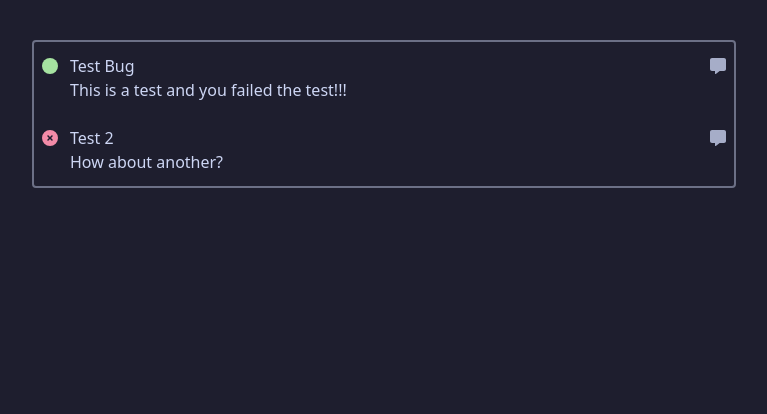
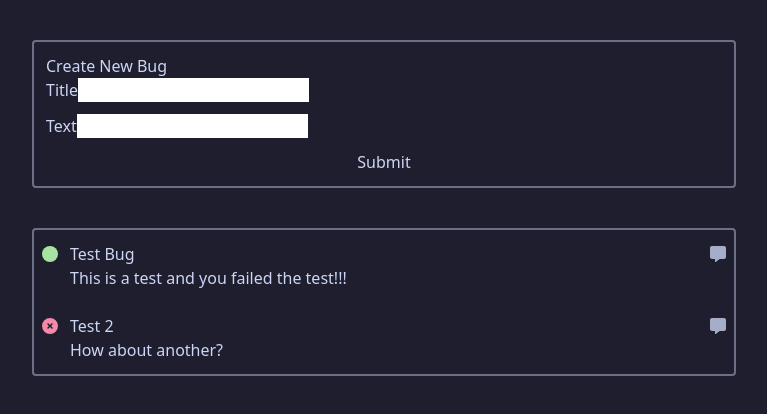
Before and after one commit to Dylan-Clarry/bug-tracker, a React (Vite) app: page / in a window 1280 px wide. Shown: the top 414 px of the page, without its empty margins (256-1023 px from the left). Built offline with nearby package versions, Linux system fonts and the light colour scheme.

Commit message:
prettierrc added; form working

```diff
--- a/src/App.tsx
+++ b/src/App.tsx
@@ -1,9 +1,29 @@
 import BugList from "./Components/BugList";
+import { useState } from "react";
+import Form from "./Components/Form";
+
+const testBugList: Bug[] = [
+  {
+    id: 1,
+    title: "Test Bug",
+    text: "This is a test and you failed the test!!!",
+    closed: false,
+  },
+  {
+    id: 2,
+    title: "Test 2",
+    text: "How about another?",
+    closed: true,
+  },
+];
 
 function App() {
+  const [bugList, setBugList] = useState<Bug[]>(testBugList);
+
   return (
-    <div className="App bg-cat-base h-screen">
-      <BugList />
+    <div className="App h-screen bg-cat-base text-cat-text">
+      <Form bugList={bugList} setBugList={setBugList} />
+      <BugList bugList={bugList} setBugList={setBugList} />
     </div>
   );
 }
--- a/src/Components/BugEntry.tsx
+++ b/src/Components/BugEntry.tsx
@@ -13,12 +13,18 @@ interface IBugEntryProps {
 
 const BugEntry: React.FC<IBugEntryProps> = ({ bug }) => {
     return (
-    <div className="BugEntry flex flex-row text-cat-text py-3">
+        <div className="BugEntry flex flex-row py-3">
             <div className="pl-2">
                 {bug.closed ? (
-          <FontAwesomeIcon className="text-cat-red" icon={faCircleXmark} />
+                    <FontAwesomeIcon
+                        className="text-cat-red"
+                        icon={faCircleXmark}
+                    />
                 ) : (
-          <FontAwesomeIcon className="text-cat-green" icon={faCircle} />
+                    <FontAwesomeIcon
+                        className="text-cat-green"
+                        icon={faCircle}
+                    />
                 )}
             </div>
             <div className="px-3 grow">
@@ -26,7 +32,10 @@ const BugEntry: React.FC<IBugEntryProps> = ({ bug }) => {
                 <p>{bug.text}</p>
             </div>
             <div className="pr-2">
-        <FontAwesomeIcon className="text-cat-subtext0" icon={faMessage} />
+                <FontAwesomeIcon
+                    className="text-cat-subtext0"
+                    icon={faMessage}
+                />
             </div>
         </div>
     );
--- a/src/Components/BugList.tsx
+++ b/src/Components/BugList.tsx
@@ -1,25 +1,12 @@
-import React from "react";
-import { useState } from "react";
+import React, { Dispatch, SetStateAction } from "react";
 import BugEntry from "./BugEntry";
 
-const testBugList: Bug[] = [
-  {
-    id: 1,
-    title: "Test Bug",
-    text: "This is a test and you failed the test!!!",
-    closed: false,
-  },
-  {
-    id: 2,
-    title: "Test 2",
-    text: "How about another?",
-    closed: true,
-  },
-];
+interface IBugListProps {
+    bugList: Bug[];
+    setBugList: Dispatch<SetStateAction<Bug[]>>;
+}
 
-const BugList: React.FC = () => {
-  const [bugList, setBugList] = useState<Bug[]>(testBugList);
-
+const BugList: React.FC<IBugListProps> = ({ bugList }) => {
     return (
         <div className="BugList flex">
             <div className="mt-10 mx-72 w-full border-solid border-2 border-cat-overlay0 rounded">
--- /dev/null
+++ b/src/Components/Form.tsx
@@ -0,0 +1,57 @@
+import React, { useState, Dispatch, SetStateAction } from "react";
+
+interface IFormProps {
+    bugList: Bug[];
+    setBugList: Dispatch<SetStateAction<Bug[]>>;
+}
+
+const Form: React.FC<IFormProps> = ({ bugList, setBugList }) => {
+    const [title, setTitle] = useState("");
+    const [text, setText] = useState("");
+
+    const handleSubmit = () => {
+        console.log(title, text);
+        const newBug: Bug = {
+            id: 10,
+            closed: false,
+            title: title,
+            text: text,
+        };
+        setBugList([...bugList, newBug]);
+    };
+
+    return (
+        <div className="flex">
+            <div className="mt-10 mx-72 p-3 w-full border-solid border-2 border-cat-overlay0 rounded">
+                <h1>Create New Bug</h1>
+                <form
+                    className="flex flex-col space-y-3"
+                    onSubmit={(e: React.FormEvent) => {
+                        e.preventDefault();
+                        handleSubmit();
+                    }}
+                >
+                    <label htmlFor="title">
+                        Title
+                        <input
+                            id="title"
+                            value={title}
+                            onChange={(e) => setTitle(e.target.value)}
+                        />
+                    </label>
+                    <label htmlFor="text">
+                        Text
+                        <input
+                            id="text"
+                            value={text}
+                            onChange={(e) => setText(e.target.value)}
+                        />
+                    </label>
+                    <button>Submit</button>
+                </form>
+            </div>
+        </div>
+    );
+};
+
+export default Form;
```
Also changed, not shown: src/types/index.d.ts (+4 -4 lines), 1 other file (tests, documents, lock files or other folders). Lines whose indentation alone changed are shown as unchanged.
